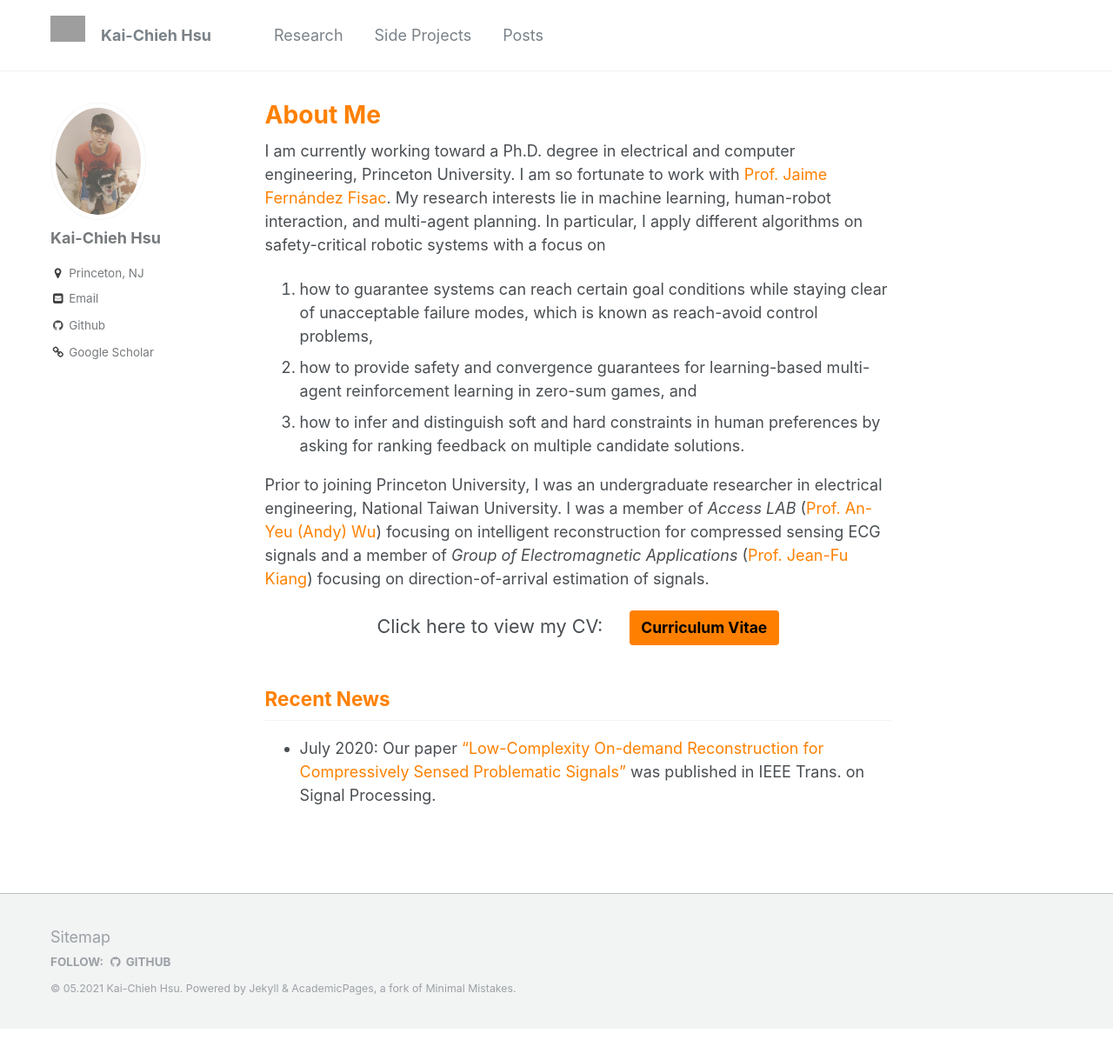
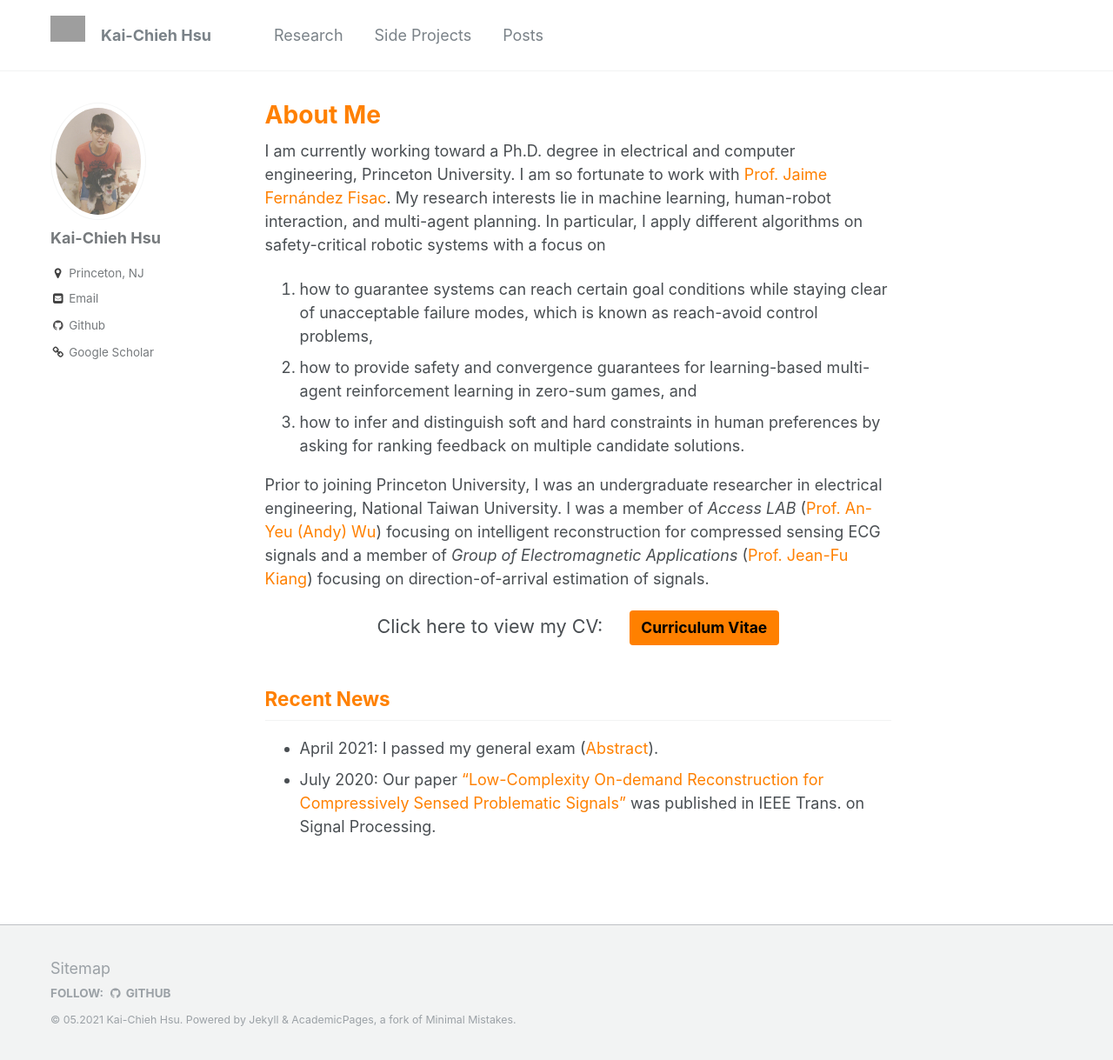
Before and after one commit to kaichiehhsu/kaichiehhsu.github.io, a Jekyll site: the page built from _pages/about.md, in a window 1280 px wide and 1219 px high. Shown: the whole window at 87% size. Built offline with Jekyll 4.4.1, drawn with Linux system fonts in a browser that asks for light colours.

Commit message:
update news

```diff
--- a/_pages/about.md
+++ b/_pages/about.md
@@ -29,4 +29,5 @@ I was a member of *Access LAB* (<a href="http://access.ee.ntu.edu.tw/" style="co
 <h2 style="color:#ff8000">
   Recent News
 </h2>
+* April 2021: I passed my general exam (<a href="https://kaichiehhsu.github.io/posts/general" style="color: rgb(255, 128, 0)">Abstract</a>).
 * July 2020: Our paper <a href="https://ieeexplore.ieee.org/document/9131803?fbclid=IwAR3f-I6_L-uqGiHDsFOakNSB4ftMwMWpVJp1IQAyWYX_mSCGwSEK1Co2jB8" style="color: rgb(255, 128, 0)">"Low-Complexity On-demand Reconstruction for Compressively Sensed Problematic Signals"</a> was published in IEEE Trans. on Signal Processing.
```
